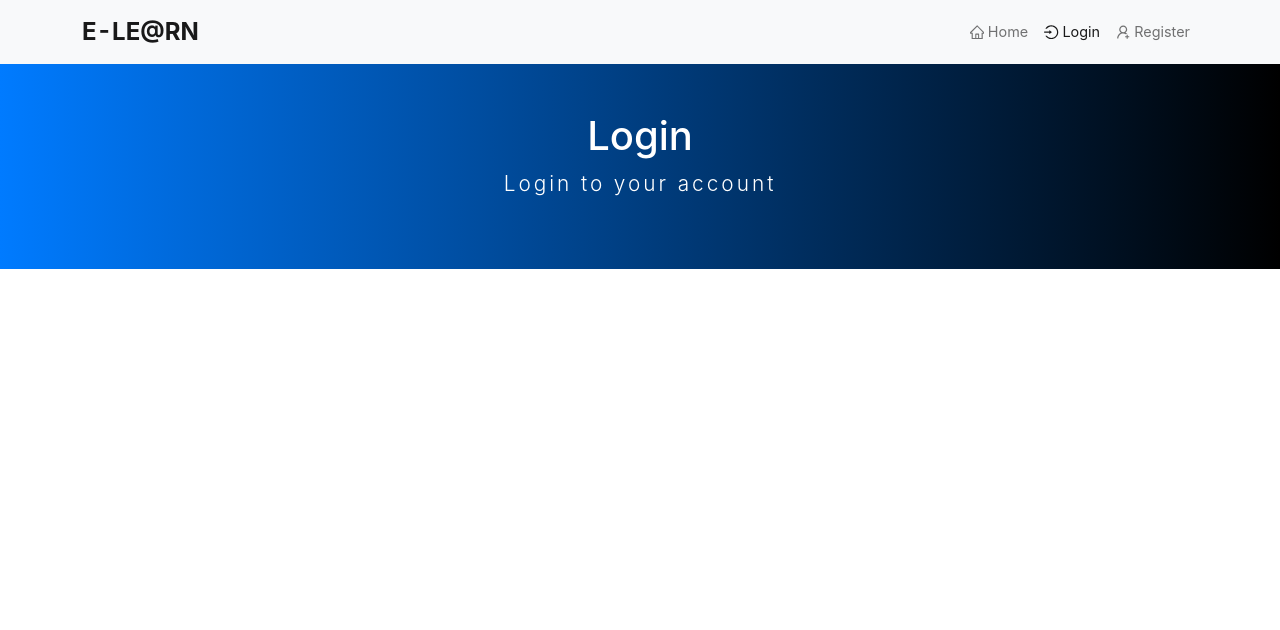
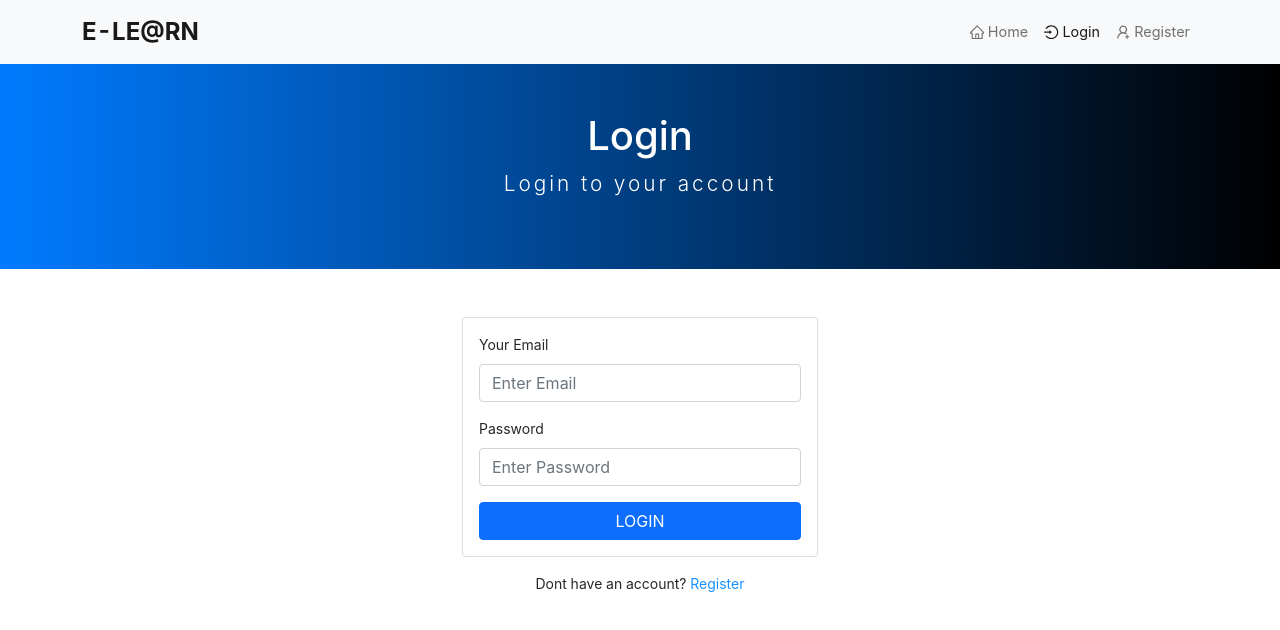
Before and after one commit to ProMehedi/next-elearn, a Next.js app in the folder client/: page /login in a window 1280 px wide. Shown: the top 630 px of the page. Built offline with nearby package versions, Linux system fonts and the light colour scheme.

Commit message:
Login Page

```diff
--- a/client/pages/login.js
+++ b/client/pages/login.js
@@ -1,9 +1,101 @@
+import Link from 'next/link'
+import { useEffect, useState } from 'react'
+import axios from 'axios'
+import { BeatLoader } from 'react-spinners'
+import { Col, Container, Row, Card, Form, Button, Alert } from 'react-bootstrap'
 import Jumbotron from '../components/Jumbotron'
+import { toast } from 'react-toastify'
 
 const LoginPage = () => {
+  const [email, setEmail] = useState('')
+  const [password, setPassword] = useState('')
+  const [message, setMessage] = useState('')
+  const [loading, setLoading] = useState(false)
+
+  const handleSubmit = async (e) => {
+    e.preventDefault()
+
+    // Validations
+    if (!email) {
+      setMessage('Email is required!')
+      return false
+    }
+    if (!password) {
+      setMessage('Password is required!')
+      return false
+    }
+
+    setLoading(true)
+
+    try {
+      const { data } = await axios.post(`api/users`, {
+        email,
+        password,
+      })
+      setMessage('')
+      setLoading(false)
+      toast.success('Login successful!')
+      console.log(data)
+    } catch (error) {
+      setMessage(error.response.statusText)
+      setLoading(false)
+    }
+  }
+
+  useEffect(() => {
+    if (message) {
+      toast.error(message)
+    }
+  }, [message])
+
   return (
     <>
       <Jumbotron title='Login' desc='Login to your account' />
+      <Container>
+        <Row className='justify-content-center my-5'>
+          <Col xl={4} lg={5} md={6} sm={8}>
+            <Card>
+              <Card.Body>
+                <Form onSubmit={handleSubmit}>
+                  <Form.Group className='mb-3' controlId='email'>
+                    <Form.Label>Your Email</Form.Label>
+                    <Form.Control
+                      placeholder='Enter Email'
+                      type='email'
+                      value={email}
+                      onChange={(e) => setEmail(e.target.value)}
+                    />
+                  </Form.Group>
+                  <Form.Group className='mb-3' controlId='password'>
+                    <Form.Label>Password</Form.Label>
+                    <Form.Control
+                      placeholder='Enter Password'
+                      type='password'
+                      value={password}
+                      onChange={(e) => setPassword(e.target.value)}
+                    />
+                  </Form.Group>
+                  <Button
+                    type='submit'
+                    className='d-block w-100'
+                    disabled={loading}
+                  >
+                    LOGIN {loading && <BeatLoader size={10} color='white' />}
+                  </Button>
+                </Form>
+              </Card.Body>
+            </Card>
+            <p className='text-center my-3'>
+              Dont have an account? <Link href='/register'>Register</Link>{' '}
+            </p>
+            {message && (
+              <div className='my-3'>
+                <Alert variant='danger'>{message}</Alert>
+              </div>
+            )}
+          </Col>
+        </Row>
+      </Container>
     </>
   )
 }
--- a/client/pages/register.js
+++ b/client/pages/register.js
@@ -1,6 +1,7 @@
+import Link from 'next/link'
 import { useEffect, useState } from 'react'
 import axios from 'axios'
-import { BeatLoader, ClipLoader } from 'react-spinners'
+import { BeatLoader } from 'react-spinners'
 import { Col, Container, Row, Card, Form, Button, Alert } from 'react-bootstrap'
 import Jumbotron from '../components/Jumbotron'
 import { toast } from 'react-toastify'
@@ -121,6 +122,9 @@ const RegisterPage = () => {
                 </Form>
               </Card.Body>
             </Card>
+            <p className='text-center my-3'>
+              Already have an account? <Link href='/login'>Login</Link>{' '}
+            </p>
             {message && (
               <div className='my-3'>
                 <Alert variant='danger'>{message}</Alert>
```
